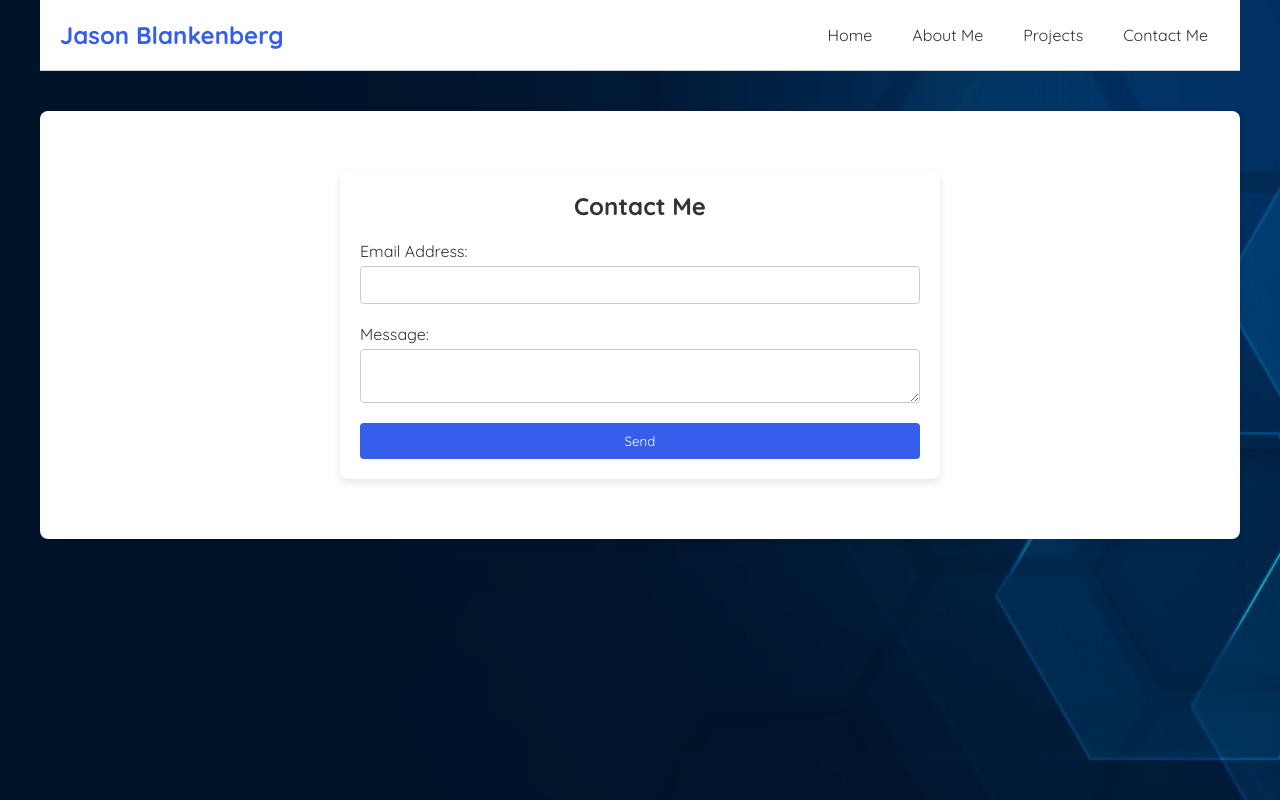
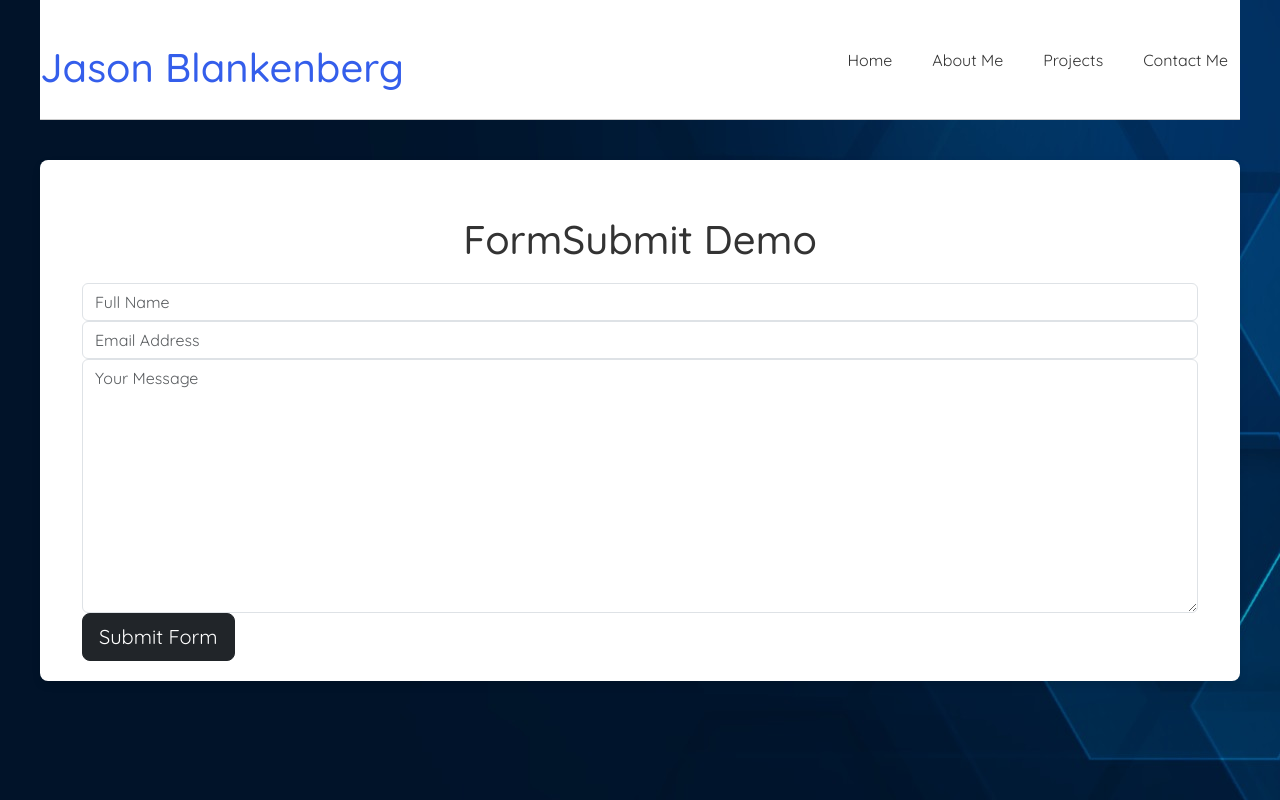
Before and after one commit to Darkinsator/portfolio, a React (Create React App) app: page /contact in a window 1280 px wide. Built offline with nearby package versions, Linux system fonts and the light colour scheme.

Commit message:
fixed the contact me page

```diff
--- a/package.json
+++ b/package.json
@@ -6,6 +6,7 @@
     "@testing-library/jest-dom": "^5.17.0",
     "@testing-library/react": "^13.4.0",
     "@testing-library/user-event": "^13.5.0",
+    "bootstrap": "^5.3.3",
     "emailjs-com": "^3.2.0",
     "react": "^18.3.1",
     "react-dom": "^18.3.1",
--- a/src/ContactMe.js
+++ b/src/ContactMe.js
@@ -1,50 +1,30 @@
-import React, { useState } from 'react';
-import emailjs from 'emailjs-com';
+import React from 'react';
+import 'bootstrap/dist/css/bootstrap.min.css';
 import './index.css';
 
 const ContactMe = () => {
-  const [email, setEmail] = useState('');
-  const [message, setMessage] = useState('');
-  const [isSent, setIsSent] = useState(false);
 
-  const handleSubmit = (e) => {
-    e.preventDefault();
-
-    emailjs.send('YOUR_SERVICE_ID', 'YOUR_TEMPLATE_ID', {
-      from_email: email,
-      message: message,
-    }, 'YOUR_USER_ID')
-      .then((result) => {
-        console.log(result.text);
-        setIsSent(true);
-        setEmail('');
-        setMessage('');
-      }, (error) => {
-        console.log(error.text);
-      });
-  };
 
   return (
-    <div className="contact-me">
-      <h2>Contact Me</h2>
-      <form onSubmit={handleSubmit}>
-        <label>Email Address:</label>
-        <input
-          type="email"
-          value={email}
-          onChange={(e) => setEmail(e.target.value)}
-          required
-        />
-        <label>Message:</label>
-        <textarea
-          value={message}
-          onChange={(e) => setMessage(e.target.value)}
-          required
-        />
-        <button type="submit">Send</button>
-      </form>
-      {isSent && <p className="confirmation">Your message has been sent successfully!</p>}
+    <div class="container">
+  <h1>FormSubmit Demo</h1>
+  <form target="_blank" action="https://formsubmit.co/66529c23ef5286501573c84bbf8c6b70" method="POST">
+    <div class="form-group">
+      <div class="form-row">
+        <div class="col">
+          <input type="text" name="name" class="form-control" placeholder="Full Name" required/>
+        </div>
+        <div class="col">
+          <input type="email" name="email" class="form-control" placeholder="Email Address" required/>
+        </div>
+      </div>
     </div>
+    <div class="form-group">
+      <textarea placeholder="Your Message" class="form-control" name="message" rows="10" required></textarea>
+    </div>
+    <button type="submit" class="btn btn-lg btn-dark btn-block">Submit Form</button>
+  </form>
+</div>
   );
 };
 
--- a/src/index.css
+++ b/src/index.css
@@ -245,3 +245,8 @@ footer {
   margin-top: 20px;
   color: green;
 }
+
+h1 {
+  text-align: center;
+  margin: 35px 0 20px 0 !important;
+}
```
Also changed, not shown: 1 other file (tests, documents, lock files or other folders).
